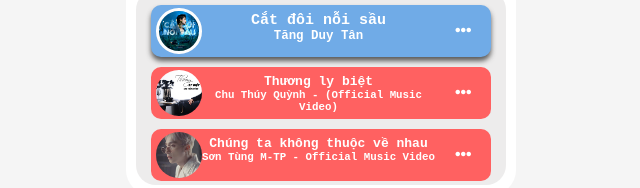
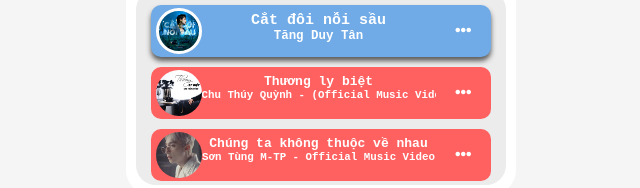
Before and after one commit to thoaipho51/repo, a plain HTML site: page musicapp2024/index.htm in a window 1280 px wide. Shown: the part 556-744 px from the top of the page, 319-959 px from the left. Drawn offline with Linux system fonts and the light colour scheme.

Commit message:
fix text

```diff
--- a/musicapp2024/index.css
+++ b/musicapp2024/index.css
@@ -66,8 +66,6 @@ body {
     -webkit-tap-highlight-color: transparent;
 
 }
-
-
 
 
 .button {
@@ -144,7 +142,6 @@ body {
 
   }
 
-
 .progress {
     -webkit-appearance: none;
     appearance: none;
@@ -204,8 +201,6 @@ body {
     align-items: center;
 }
 
-
-
 .disk {
     width: 3.5rem;
     height: 3.5rem;
@@ -219,6 +214,10 @@ body {
     height: 3rem;
     text-align: center;
     color: white;
+    overflow: hidden;
+    white-space: nowrap;
+    text-overflow: ellipsis;
+
 }
 .song-more {
     text-align: center;
```
